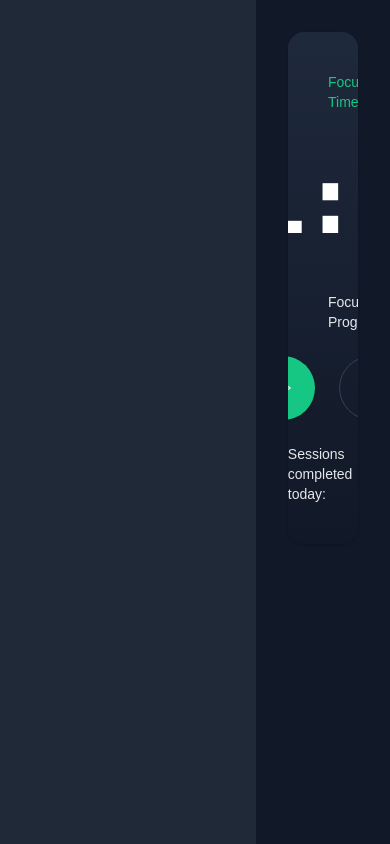
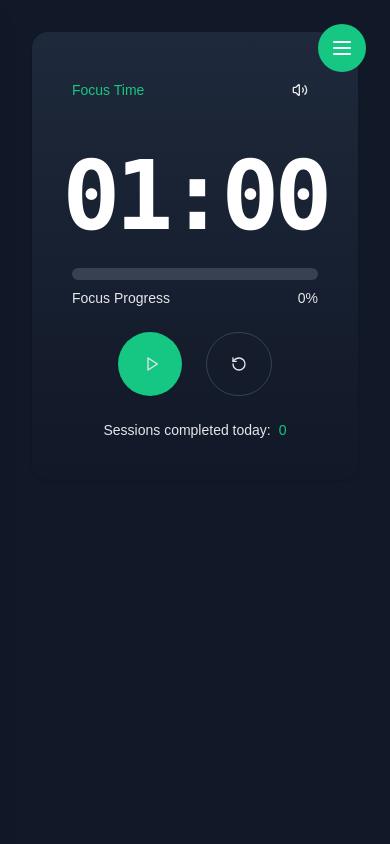
Before and after one commit to 0xRokib/Time-Management-and-Focus-Tracker, a Next.js app in the folder focus-tracker-frontend/: page / in a window 390 px wide. Built offline with nearby package versions, Linux system fonts and the light colour scheme.

Commit message:
fixed some design issue , responsive and layout

```diff
--- a/focus-tracker-frontend/app/layout.tsx
+++ b/focus-tracker-frontend/app/layout.tsx
@@ -33,9 +33,11 @@ export default function RootLayout({
       >
         <div className="flex h-screen">
           <Sidebar />
-          <main className="flex-1 p-8 ml-64 bg-[#111827] text-[#A1A1AA] overflow-auto">
+
+          <main className="flex-1 p-8 md:ml-64 bg-[#111827] text-[#A1A1AA] overflow-auto">
             {children}
           </main>
+
           <Toaster />
         </div>
       </body>
--- /dev/null
+++ b/focus-tracker-frontend/app/middleware.ts
@@ -0,0 +1,18 @@
+// app/middleware.ts
+import type { NextRequest } from "next/server";
+import { NextResponse } from "next/server";
+
+export function middleware(request: NextRequest) {
+  const userAgent = request.headers.get("user-agent") || "";
+  const isMobile = /Mobi|Android|iPhone|iPad/i.test(userAgent);
+
+  // Add a custom header to identify mobile devices
+  const response = NextResponse.next();
+  response.headers.set("X-Is-Mobile", isMobile ? "true" : "false");
+
+  return response;
+}
+
+export const config = {
+  matcher: "/",
+};
--- a/focus-tracker-frontend/app/page.tsx
+++ b/focus-tracker-frontend/app/page.tsx
@@ -3,7 +3,7 @@ import { PomodoroTimer } from "@/components/PomodoroTimer";
 export default function Home() {
   return (
     <div className="space-y-6">
-      <div className="max-w-2xl mx-auto">
+      <div className="max-w-4xl mx-auto">
         <PomodoroTimer />
       </div>
       {/* <div className="grid gap-6 md:grid-cols-2">
--- a/focus-tracker-frontend/components/Sidebar.tsx
+++ b/focus-tracker-frontend/components/Sidebar.tsx
@@ -4,6 +4,7 @@ import { cn } from "@/lib/utils";
 import { BarChart2, Clock, Trophy, User } from "lucide-react";
 import Link from "next/link";
 import { usePathname } from "next/navigation";
+import { useState } from "react"; // Import useState for handling the sidebar visibility on mobile
 
 const routes = [
   {
@@ -25,8 +26,15 @@ const routes = [
 
 export function Sidebar() {
   const pathname = usePathname();
+  const [isSidebarOpen, setIsSidebarOpen] = useState(false); // State to control sidebar visibility on mobile
+
+  const toggleSidebar = () => {
+    setIsSidebarOpen(!isSidebarOpen); // Toggle sidebar visibility
+  };
 
   return (
+    <div>
+      {/* Sidebar for larger screens */}
       <div className="hidden md:flex h-screen w-64 flex-col fixed left-0 top-0 bg-[#181E2A] text-[#E5E7EB] shadow-xl">
         {/* Header */}
         <div className="p-6 border-b border-[#232B3A]">
@@ -77,5 +85,94 @@ export function Sidebar() {
           </div>
         </div>
       </div>
+
+      {/* Hamburger Menu for Mobile */}
+      <div className="md:hidden fixed top-6 right-6 z-50">
+        <button
+          onClick={toggleSidebar}
+          className="bg-[#16C784] text-white p-3 rounded-full focus:outline-none"
+        >
+          <svg
+            xmlns="http://www.w3.org/2000/svg"
+            fill="none"
+            viewBox="0 0 24 24"
+            stroke="currentColor"
+            className="w-6 h-6"
+          >
+            {isSidebarOpen ? (
+              <path
+                strokeLinecap="round"
+                strokeLinejoin="round"
+                strokeWidth="2"
+                d="M6 18L18 6M6 6l12 12"
+              />
+            ) : (
+              <path
+                strokeLinecap="round"
+                strokeLinejoin="round"
+                strokeWidth="2"
+                d="M4 6h16M4 12h16M4 18h16"
+              />
+            )}
+          </svg>
+        </button>
+      </div>
+
+      {/* Sidebar for mobile */}
+      <div
+        className={`fixed top-0 left-0 w-64 h-full bg-[#181E2A] text-[#E5E7EB] shadow-xl z-40 transform transition-transform duration-300 ${
+          isSidebarOpen ? "translate-x-0" : "-translate-x-full"
+        }`}
+      >
+        {/* Header */}
+        <div className="p-6 border-b border-[#232B3A]">
+          <h1 className="text-2xl font-bold tracking-tight text-[#16C784]">
+            Focus Tracker
+          </h1>
+        </div>
+
+        {/* Navigation */}
+        <nav className="flex-1 px-3 py-4 space-y-2">
+          {routes.map((route) => (
+            <Link
+              key={route.href}
+              href={route.href}
+              className={cn(
+                "flex items-center gap-x-4 px-4 py-3 rounded-lg text-base font-medium transition-all duration-200",
+                pathname === route.href
+                  ? "bg-[#16C784] text-[#FFFFFF] shadow-md"
+                  : "text-[#A1A1AA] hover:bg-[#232B3A] hover:text-white"
+              )}
+            >
+              <route.icon
+                className={cn(
+                  "w-5 h-5 transition-transform duration-200",
+                  pathname === route.href
+                    ? "text-white scale-110"
+                    : "text-[#A1A1AA] group-hover:text-white"
+                )}
+              />
+              {route.label}
+            </Link>
+          ))}
+        </nav>
+
+        {/* Profile Section */}
+        <div className="p-6 border-t border-[#232B3A] mt-auto">
+          <div className="flex items-center gap-x-4">
+            <User className="w-8 h-8 text-[#16C784]" />
+            <div className="flex-1">
+              <p className="text-base font-semibold text-[#E5E7EB]">John Doe</p>
+              <p className="text-sm text-[#A1A1AA]">johndoe@example.com</p>
+            </div>
+          </div>
+          <div className="mt-4">
+            <button className="w-full py-2 text-sm font-medium text-center text-white bg-gradient-to-r from-[#16C784] to-[#2ECC71] rounded-lg hover:from-[#2ECC71] hover:to-[#28A745] shadow-md">
+              Log Out
+            </button>
+          </div>
+        </div>
+      </div>
+    </div>
   );
 }
```
Also changed, not shown: 1 other file (tests, documents, lock files or other folders). Lines whose indentation alone changed are shown as unchanged.
